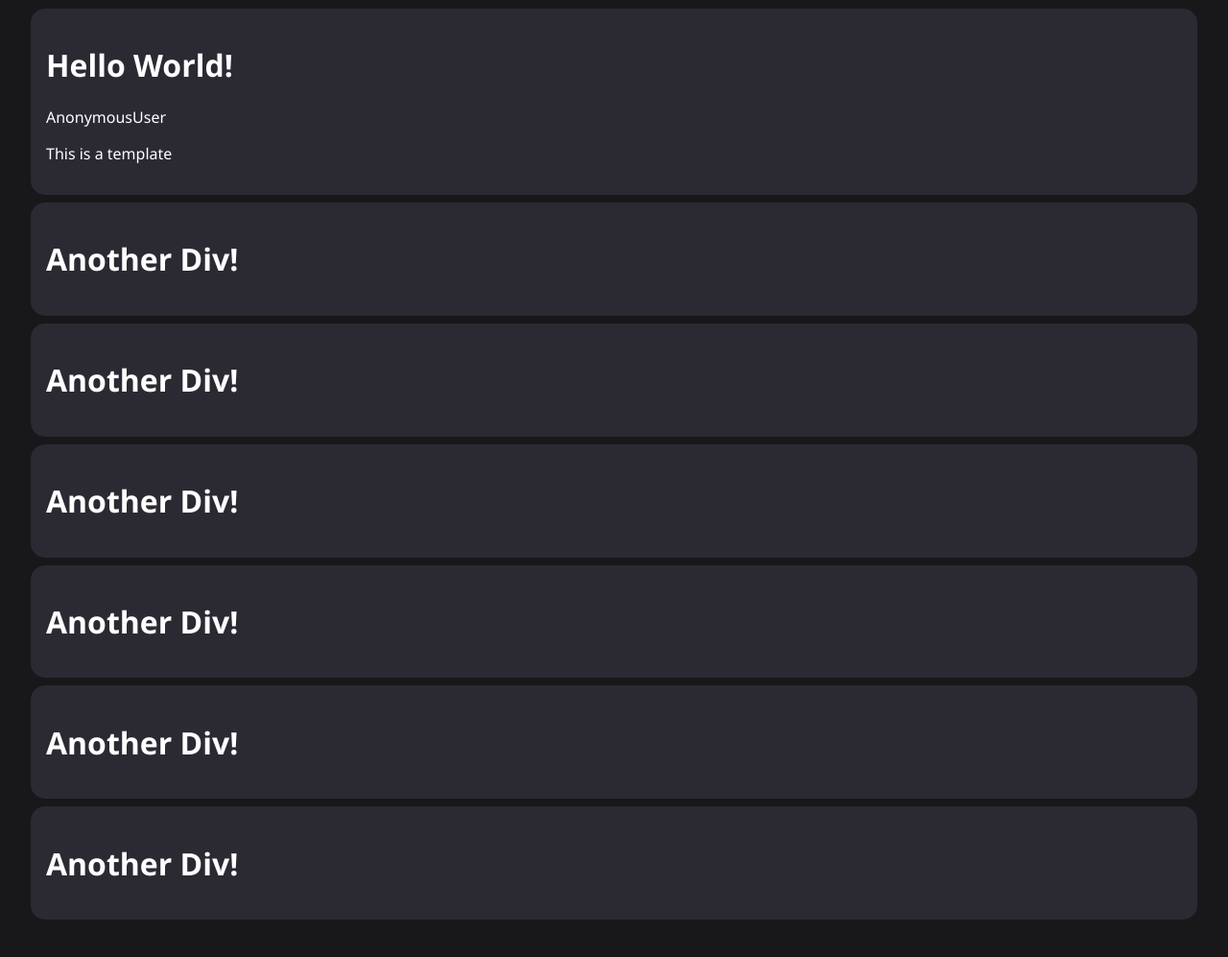
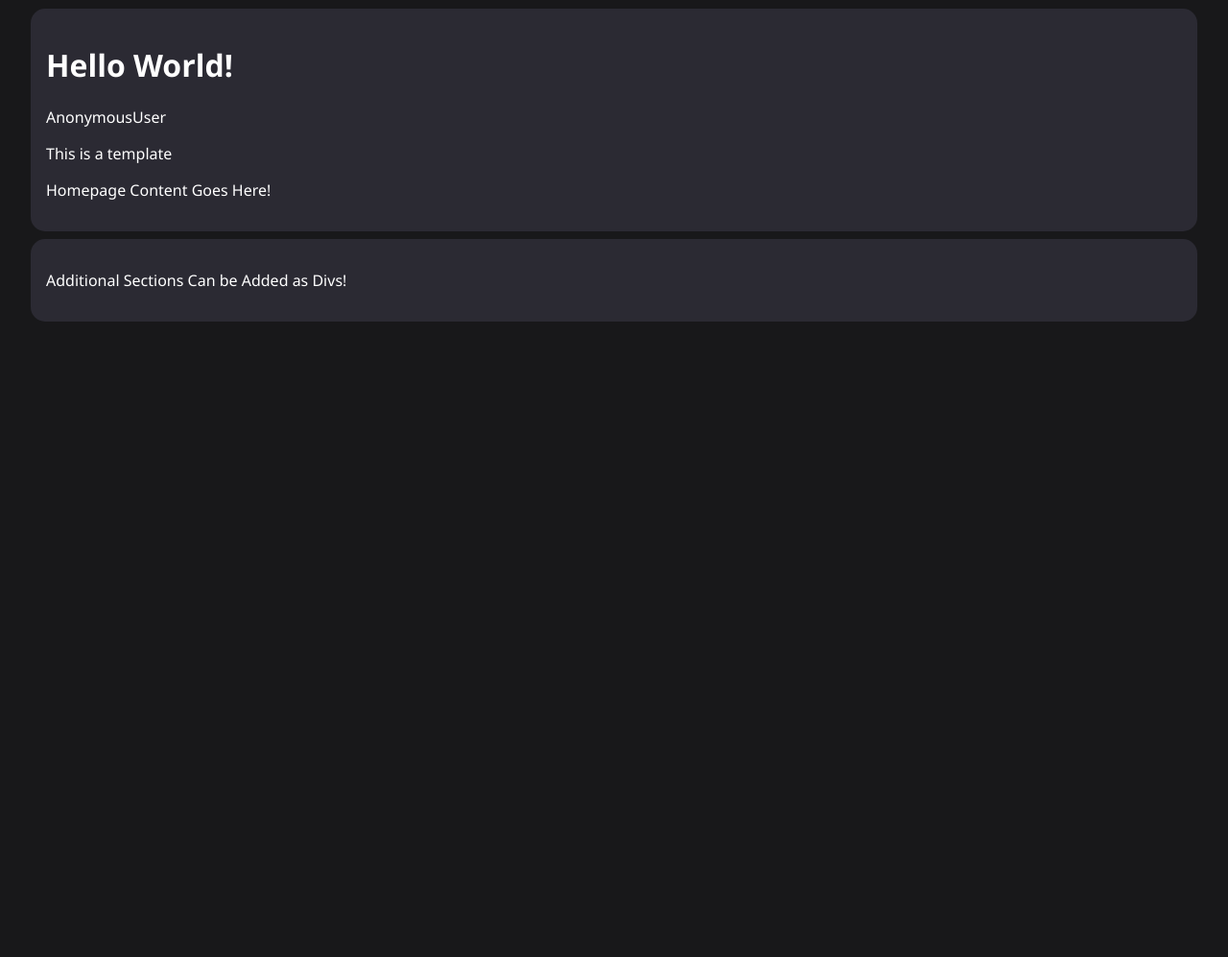
Before and after one commit to Nathan-Dachille/CP3407-Group-Project, a Django app: page / in a window 1280 px wide. Shown: the part 127-1124 px from the top of the page at 96% size. Run offline with Django 5.2, Linux system fonts and the light colour scheme.

Commit message:
Update the home page content

```diff
--- a/src/templates/home.html
+++ b/src/templates/home.html
@@ -2,33 +2,13 @@
 
 {% block content %}
   <div>
-<h1>Hello World!</h1>
-{{request.user}}
-<p>This is a template</p>
+	<h1>Hello World!</h1>
+	{{request.user}}
+	<p>This is a template</p>
+	<p>Homepage Content Goes Here!</p>
   </div>
 
   <div>
-  <h1> Another Div!
-
-  </div>
-  <div>
-  <h1> Another Div!
-
-  </div>
-  <div>
-  <h1> Another Div!
-
-  </div>
-  <div>
-  <h1> Another Div!
-
-  </div>
-  <div>
-  <h1> Another Div!
-
-  </div>
-  <div>
-  <h1> Another Div!
-
+	<p> Additional Sections Can be Added as Divs! </p>
   </div>
 {% endblock content %}
```
